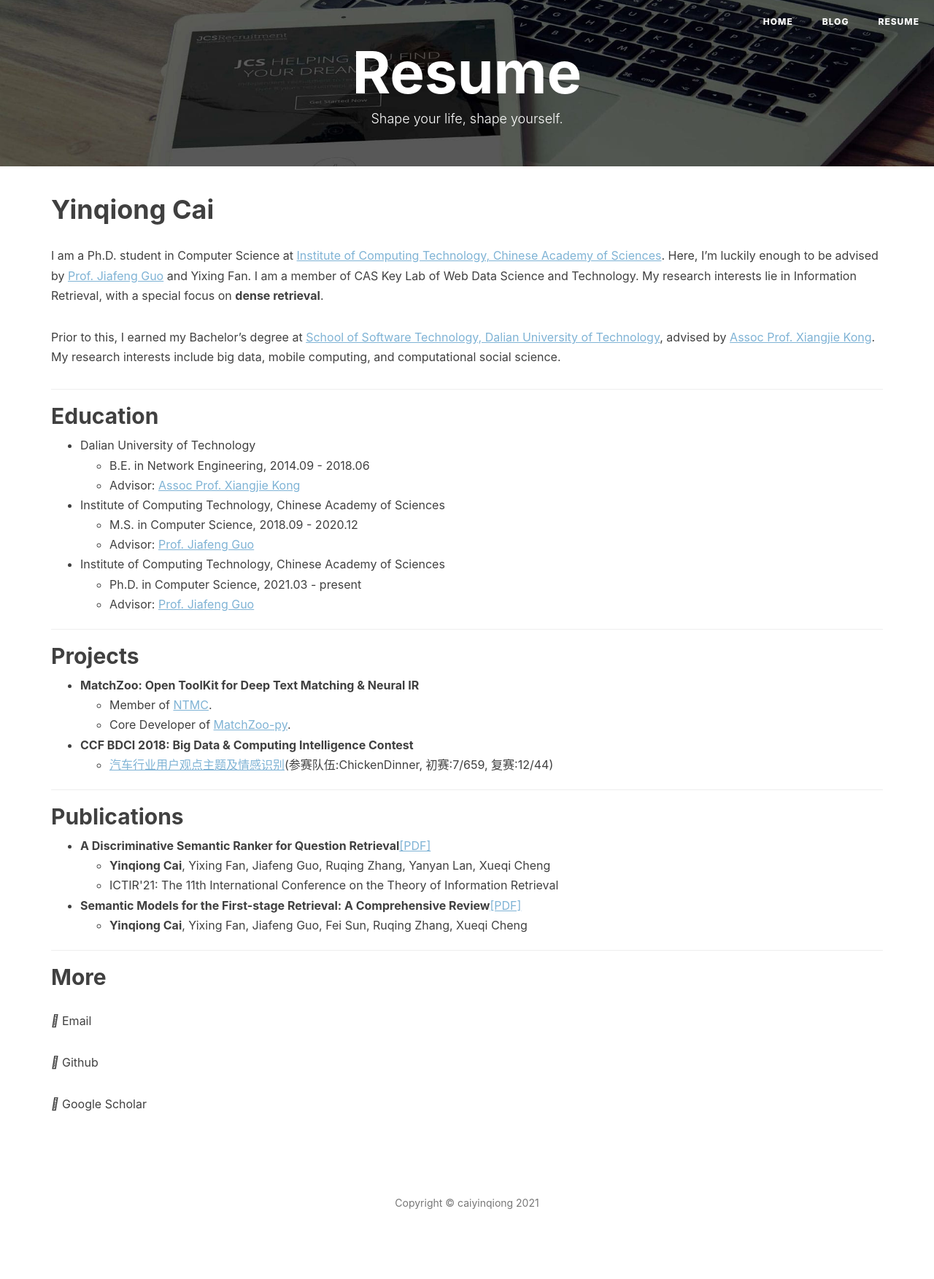
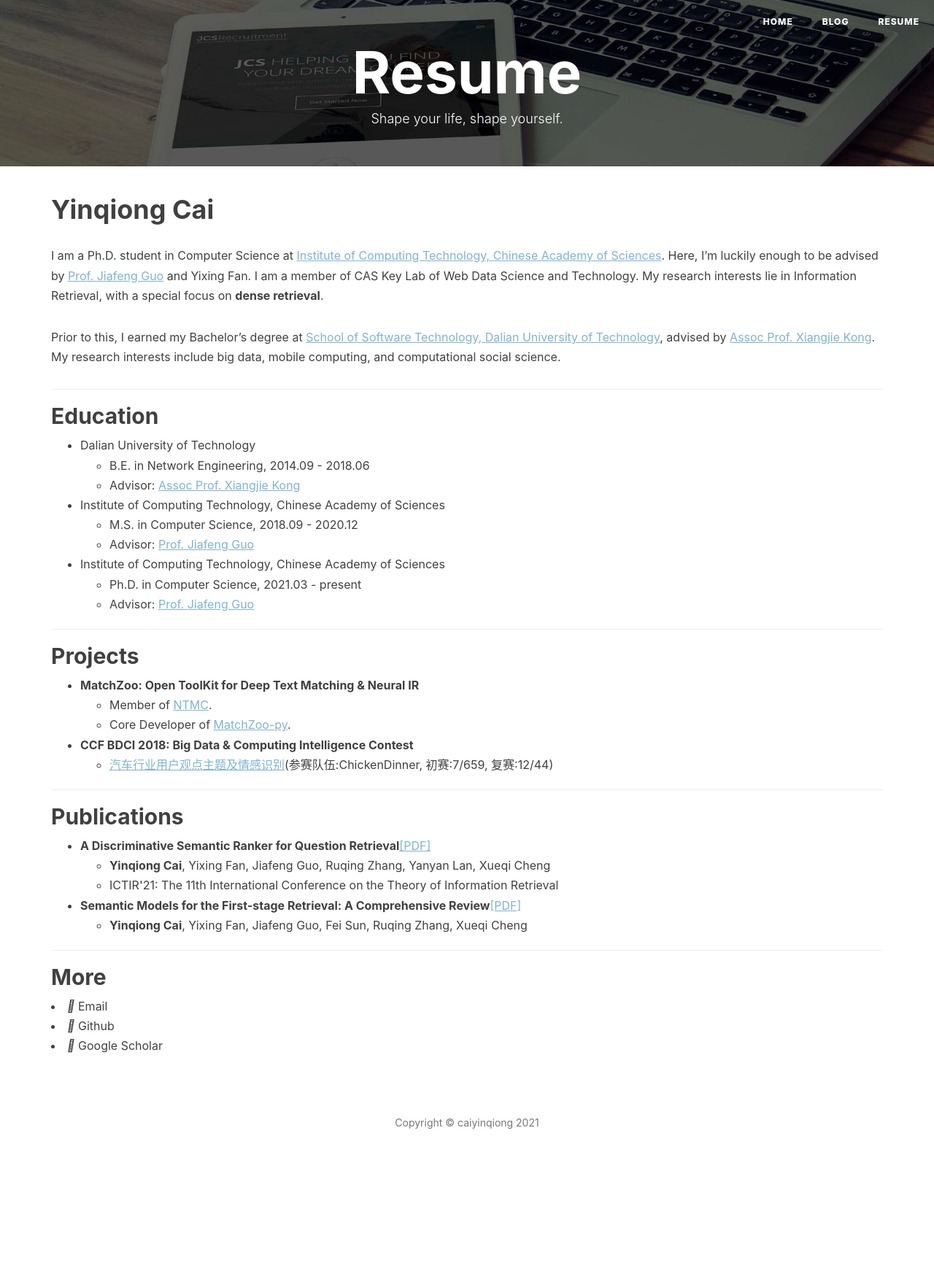
Before and after one commit to caiyinqiong/caiyinqiong.github.io, a Jekyll site: the page built from resume.html, in a window 1280 px wide. Shown: the whole page at 73% size. Built offline with Jekyll 4.4.1, drawn with Linux system fonts in a browser that asks for light colours; nearby versions of some CDN libraries; comment, search, counter and statistics services are not loaded; after the commit the page ends 1643 px from its top, so only the background shows below that.

Commit message:
Update resume.html

```diff
--- a/resume.html
+++ b/resume.html
@@ -89,9 +89,9 @@ Comprehensive Review</strong><a href="https://arxiv.org/pdf/2103.04831.pdf" styl
 <section>
     <hr>
     <h2>More</h2>
-<p><a href="mailto:caiyinqiong18s@ict.ac.cn"><i class="fas fa-fw fa-envelope" aria-hidden="true"></i> Email</a>
-<p><a href="https://github.com/caiyinqiong"><i class="fab fa-fw fa-github" aria-hidden="true"></i> Github</a>
-<p><a href="https://scholar.google.com/citations?user=kZCdJZQAAAAJ&hl=zh-CN"><i class="fas fa-fw fa-graduation-cap"></i> Google Scholar</a>
-<p></section>
+<li><a href="mailto:caiyinqiong18s@ict.ac.cn"><i class="fas fa-fw fa-envelope" aria-hidden="true"></i> Email</a></li>
+<li><a href="https://github.com/caiyinqiong"><i class="fab fa-fw fa-github" aria-hidden="true"></i> Github</a></li>
+<li><a href="https://scholar.google.com/citations?user=kZCdJZQAAAAJ&hl=zh-CN"><i class="fas fa-fw fa-graduation-cap"></i> Google Scholar</a></li>
+</section>
 
 </div>
```
